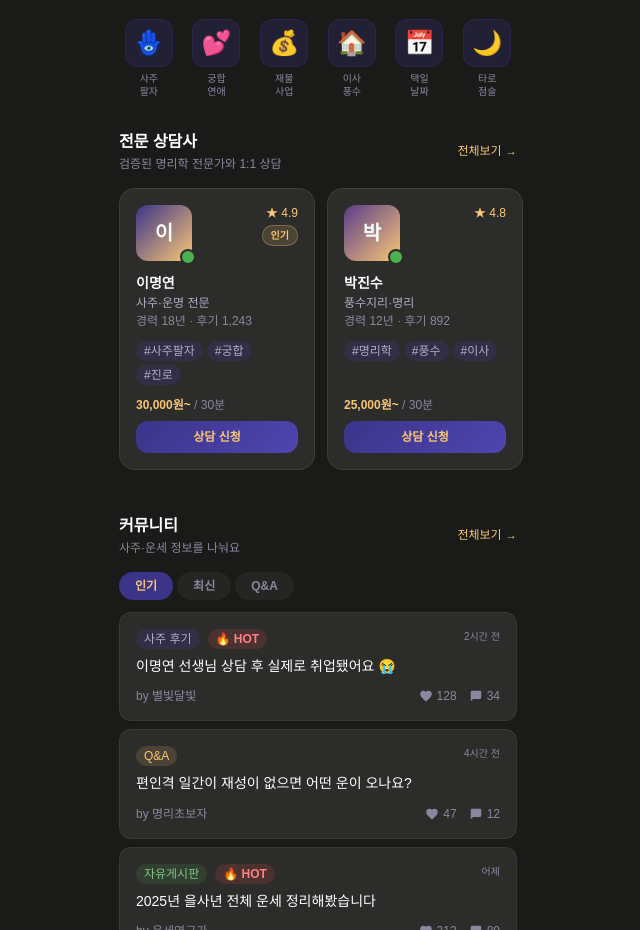
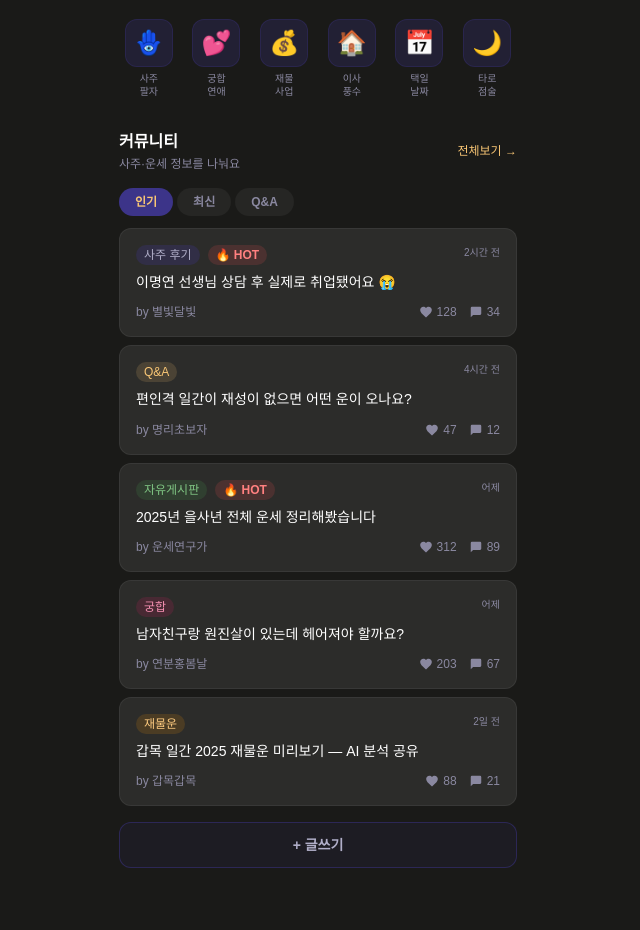
Before and after one commit to lysh0112-cpu/myjae, a Next.js app: page / in a window 1280 px wide. Shown: the part 1040-1970 px from the top of the page, without its empty margins (322-962 px from the left). Built offline with nearby package versions, Linux system fonts and the light colour scheme; no server answers.

Commit message:
Update page.tsx

```diff
--- a/app/page.tsx
+++ b/app/page.tsx
@@ -271,84 +271,6 @@ function CategoryMenu() {
   );
 }
 
-const COUNSELORS = [
-  { id: 1, name: "이명연", title: "사주·운명 전문", experience: "경력 18년", tags: ["사주팔자", "궁합", "진로"], rating: 4.9, reviews: 1243, price: "30,000원~", available: true, initial: "이", color: "#3C3489", badge: "인기" },
-  { id: 2, name: "박진수", title: "풍수지리·명리", experience: "경력 12년", tags: ["명리학", "풍수", "이사"], rating: 4.8, reviews: 892, price: "25,000원~", available: true, initial: "박", color: "#5a3d8a", badge: "" },
-  { id: 3, name: "김서연", title: "타로·사주 상담", experience: "경력 9년", tags: ["타로", "연애운", "재물운"], rating: 4.9, reviews: 2104, price: "20,000원~", available: false, initial: "김", color: "#2a5a8a", badge: "신규" },
-  { id: 4, name: "최하늘", title: "사주·신점 전문", experience: "경력 22년", tags: ["신점", "사업운", "이직"], rating: 5.0, reviews: 3210, price: "50,000원~", available: true, initial: "최", color: "#7a3060", badge: "베스트" },
-  { id: 5, name: "정도운", title: "명리·수비학", experience: "경력 15년", tags: ["수비학", "이름", "작명"], rating: 4.7, reviews: 567, price: "35,000원~", available: true, initial: "정", color: "#2a6a5a", badge: "" },
-];
-
-type Counselor = typeof COUNSELORS[0];
-
-function CounselorCard({ c }: { c: Counselor }) {
-  return (
-    <div className="rounded-2xl p-4 flex-shrink-0 w-[196px] flex flex-col gap-3"
-      style={{ background: "#2C2C2A", border: "1px solid rgba(255,255,255,0.08)" }}>
-      <div className="flex items-start justify-between">
-        <div className="relative">
-          <div className="w-14 h-14 rounded-xl flex items-center justify-center text-xl font-bold text-white"
-            style={{ background: `linear-gradient(135deg, ${c.color}, #FAC775)` }}>
-            {c.initial}
-          </div>
-          {c.available && (
-            <div className="absolute -bottom-1 -right-1 w-4 h-4 rounded-full border-2"
-              style={{ background: "#4caf50", borderColor: "#2C2C2A" }} />
-          )}
-        </div>
-        <div className="flex flex-col items-end gap-1">
-          <div className="text-xs" style={{ color: "#FAC775" }}>★ {c.rating}</div>
-          {c.badge && (
-            <span className="text-[10px] px-2 py-0.5 rounded-full font-semibold"
-              style={{ background: "rgba(250,199,117,0.15)", color: "#FAC775", border: "1px solid rgba(250,199,117,0.3)" }}>
-              {c.badge}
-            </span>
-          )}
-        </div>
-      </div>
-      <div>
-        <div className="font-bold text-white text-sm">{c.name}</div>
-        <div className="text-xs mt-0.5" style={{ color: "#b0aec8" }}>{c.title}</div>
-        <div className="text-xs mt-0.5" style={{ color: "#8a88a0" }}>{c.experience} · 후기 {c.reviews.toLocaleString()}</div>
-      </div>
-      <div className="flex flex-wrap gap-1">
-        {c.tags.map((tag) => (
-          <span key={tag} className="text-xs px-2 py-0.5 rounded-full"
-            style={{ background: "rgba(60,52,137,0.3)", color: "#b0aec8" }}>#{tag}</span>
-        ))}
-      </div>
-      <div className="mt-auto">
-        <div className="text-xs mb-2" style={{ color: "#8a88a0" }}>
-          <span style={{ color: "#FAC775", fontWeight: 600 }}>{c.price}</span> / 30분
-        </div>
-        <button className="w-full py-2 rounded-xl text-xs font-bold transition-all active:scale-95"
-          style={c.available
-            ? { background: "linear-gradient(135deg, #3C3489, #4e46b0)", color: "#FAC775" }
-            : { background: "rgba(255,255,255,0.05)", color: "#8a88a0" }}>
-          {c.available ? "상담 신청" : "대기 중"}
-        </button>
-      </div>
-    </div>
-  );
-}
-
-function CounselorSection() {
-  return (
-    <section className="mt-8">
-      <div className="flex items-center justify-between px-4 mb-4">
-        <div>
-          <h2 className="text-base font-bold text-white">전문 상담사</h2>
-          <p className="text-xs mt-0.5" style={{ color: "#8a88a0" }}>검증된 명리학 전문가와 1:1 상담</p>
-        </div>
-        <button className="text-xs font-medium" style={{ color: "#FAC775" }}>전체보기 →</button>
-      </div>
-      <div className="flex gap-3 px-4 overflow-x-auto pb-3" style={{ scrollbarWidth: "none" }}>
-        {COUNSELORS.map((c) => <CounselorCard key={c.id} c={c} />)}
-      </div>
-    </section>
-  );
-}
-
 const POSTS = [
   { id: 1, category: "사주 후기", title: "이명연 선생님 상담 후 실제로 취업됐어요 😭", author: "별빛달빛", time: "2시간 전", likes: 128, comments: 34, hot: true },
   { id: 2, category: "Q&A", title: "편인격 일간이 재성이 없으면 어떤 운이 오나요?", author: "명리초보자", time: "4시간 전", likes: 47, comments: 12, hot: false },
@@ -433,7 +355,6 @@ export default function Home() {
         <AiManseryeokSection />
         <TodayFortuneBanner />
         <CategoryMenu />
-        <CounselorSection />
         <CommunitySection />
       </main>
       <BottomNav />
```
